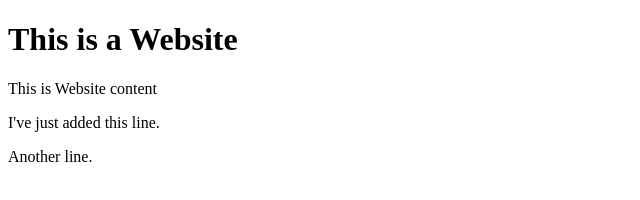
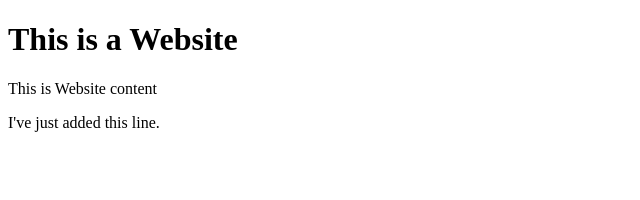
Before and after one commit to 22127251/jenkin_github_test2, a plain HTML site: page index.html in a window 1280 px wide. Shown: the whole page, without its empty margins (0-640 px from the left). Drawn offline with Linux system fonts and the light colour scheme.

Commit message:
change index.html

```diff
--- a/index.html
+++ b/index.html
@@ -5,7 +5,6 @@
 <h1>This is a Website</h1>
 <p>This is Website content</p>
 <p>I've just added this line.</p>
-<p>Another line.</p>
 
 </body>
 </html>
```
